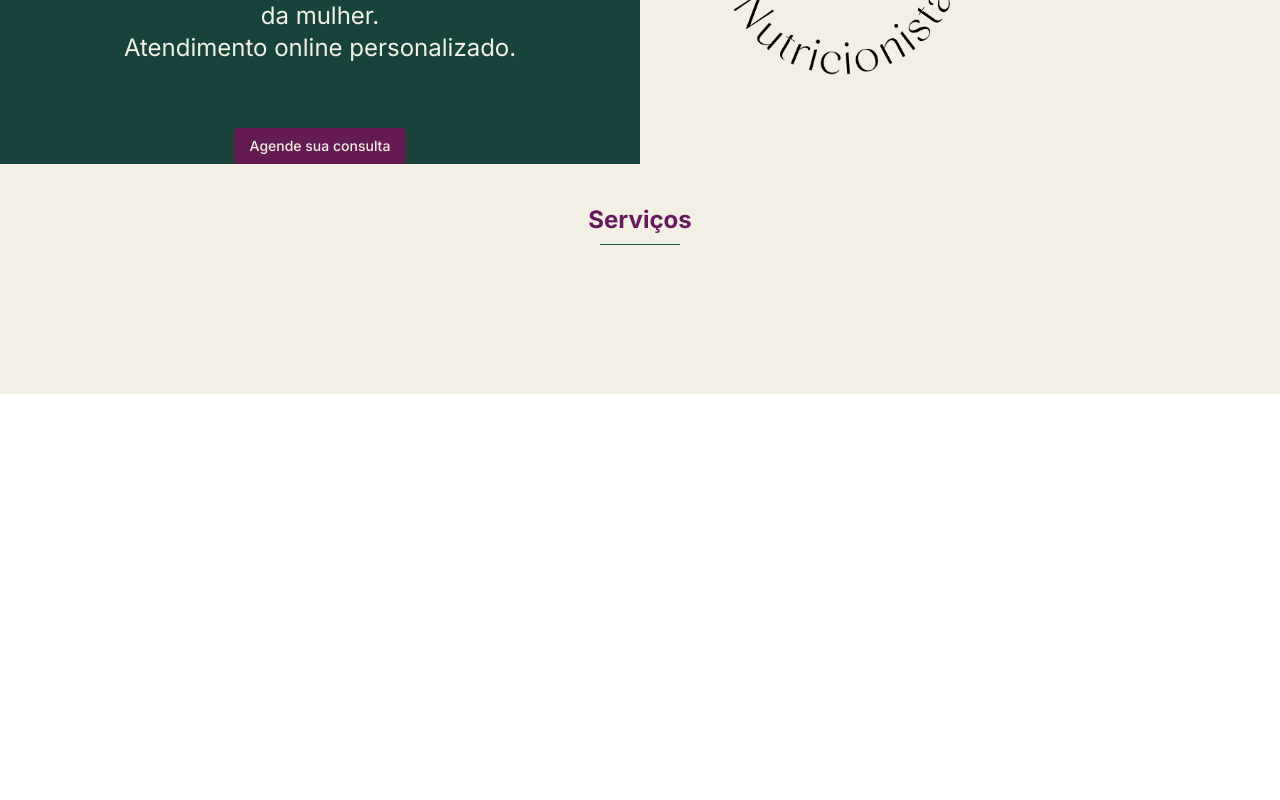
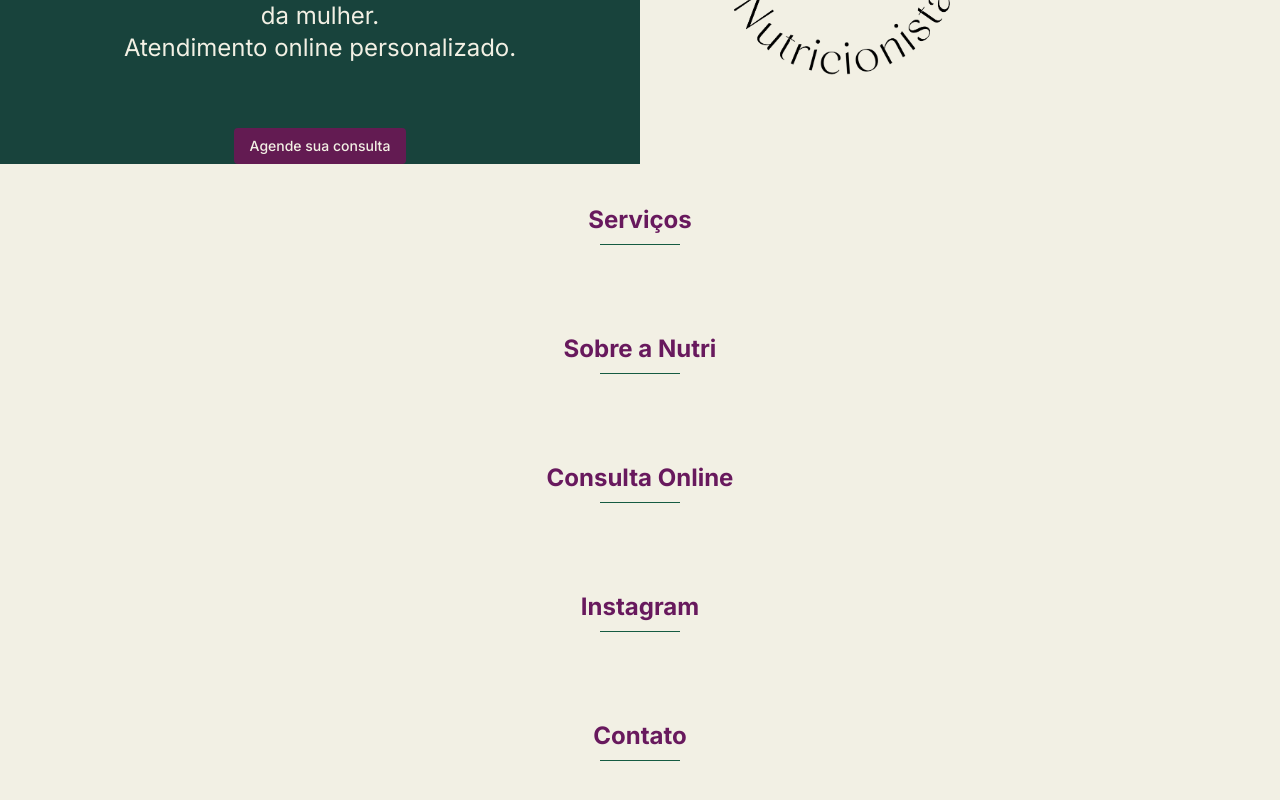
Before and after one commit to m4rcaoferole/rosenutri, a Next.js app: page / in a window 1280 px wide. Shown: the part 406-1206 px from the top of the page. Before the commit the page ends 800 px from the top, so only its background shows below. Built offline with nearby package versions, Linux system fonts and the light colour scheme.

Commit message:
add components basic `NutriSection` `AboutNutri` `ConsultOnline``Contact``Instagram``Missions`

```diff
--- a/src/app/page.tsx
+++ b/src/app/page.tsx
@@ -1,34 +1,30 @@
-import Image from 'next/image';
-import logoCircular from '../assets/logo-rose-circular-original.png';
 import Sidebar from '@/components/Sidebar';
-import Services from '@/components/Services';
+import Services from '@/components/Missions';
+import NutriSection from '@/components/NutriSection';
+import AboutNutri from '@/components/AboutNutri';
+import ConsultOnline from '@/components/ConsultOnline';
+import Instagram from '@/components/Instagram';
+import Contact from '@/components/Contact';
 
 export default function Home() {
   return (
     <div className='flex min-h-screen flex-col'>
       <Sidebar />
 
-      <section className="flex h-30 mt-[150px]">
-        <div className="flex-1 pt-14 space-y-16 text-center bg-midori200">
-          <div className="leading-10 space-y-12">
-            <h1 className="text-4xl text-shiro100 font-medium font-serif px-30">Rosemary Azuma</h1>
-            <p className="text-shiro100 text-2xl">Conquistando a sua melhor saúde!</p>
-            <p className="text-shiro100 text-2xl">
-              Nutricionista especialista em emagrecimento e saúde da mulher.
-              <br /> Atendimento online personalizado.
-            </p>
-          </div>
-          <button className="px-4 py-2 text-sm text-shiro100 rounded font-medium bg-murasaki300 hover:bg-murasaki200">
-            Agende sua consulta
-          </button>
-        </div>
-        <div className="flex-1">
-          <Image src={logoCircular} height={400} alt="" />
-        </div>
-      </section>
-      <div>
+      <div className=''>
+        <NutriSection />
+
         <Services />
+
+        <AboutNutri />
+
+        <ConsultOnline />
+
+        <Instagram />
+
+        <Contact />
       </div>
+
     </div>
   );
 }
--- a/src/components/Services.tsx
+++ b/src/components/AboutNutri/index.tsx
@@ -1,13 +1,11 @@
+import React from 'react'
 
-export default function Services() {
+export default function AboutNutri() {
   return (
     <div className='mx-auto max-w-6xl px-20 py-10 flex flex-col items-center'>
-      <h2 className="font-bold text-murasaki200 text-2xl">Serviços</h2>
+      <h2 className="font-bold text-murasaki200 text-2xl">Sobre a Nutri</h2>
 
       <div className="h-px w-20 bg-midori100 my-2" />
-
-
-
     </div>
   )
 }
--- /dev/null
+++ b/src/components/ConsultOnline/index.tsx
@@ -0,0 +1,11 @@
+import React from 'react'
+
+export default function ConsultOnline() {
+  return (
+    <div className='mx-auto max-w-6xl px-20 py-10 flex flex-col items-center'>
+      <h2 className="font-bold text-murasaki200 text-2xl">Consulta Online</h2>
+
+      <div className="h-px w-20 bg-midori100 my-2" />
+    </div>
+  )
+}
--- /dev/null
+++ b/src/components/Contact/index.tsx
@@ -0,0 +1,11 @@
+import React from 'react'
+
+export default function Contact() {
+  return (
+    <div className='mx-auto max-w-6xl px-20 py-10 flex flex-col items-center'>
+      <h2 className="font-bold text-murasaki200 text-2xl">Contato</h2>
+
+      <div className="h-px w-20 bg-midori100 my-2" />
+    </div>
+  )
+}
--- /dev/null
+++ b/src/components/Instagram/index.tsx
@@ -0,0 +1,11 @@
+import React from 'react'
+
+export default function Instagram() {
+  return (
+    <div className='mx-auto max-w-6xl px-20 py-10 flex flex-col items-center'>
+      <h2 className="font-bold text-murasaki200 text-2xl">Instagram</h2>
+
+      <div className="h-px w-20 bg-midori100 my-2" />
+    </div>
+  )
+}
--- /dev/null
+++ b/src/components/Missions/index.tsx
@@ -0,0 +1,13 @@
+
+export default function Missions() {
+  return (
+    <div className='mx-auto max-w-6xl px-20 py-10 flex flex-col items-center'>
+      <h2 className="font-bold text-murasaki200 text-2xl">Serviços</h2>
+
+      <div className="h-px w-20 bg-midori100 my-2" />
+
+
+
+    </div>
+  )
+}
--- /dev/null
+++ b/src/components/NutriSection/index.tsx
@@ -0,0 +1,26 @@
+import Image from "next/image";
+
+import logoCircular from '../../assets/logo-rose-circular-original.png';
+
+export default function NutriSection() {
+  return (
+    <section className="flex h-30 mt-[150px]">
+      <div className="flex-1 pt-14 space-y-16 text-center bg-midori200">
+        <div className="leading-10 space-y-12">
+          <h1 className="text-4xl text-shiro100 font-medium font-serif px-30">Rosemary Azuma</h1>
+          <p className="text-shiro100 text-2xl">Conquistando a sua melhor saúde!</p>
+          <p className="text-shiro100 text-2xl">
+            Nutricionista especialista em emagrecimento e saúde da mulher.
+            <br /> Atendimento online personalizado.
+          </p>
+        </div>
+        <button className="px-4 py-2 text-sm text-shiro100 rounded font-medium bg-murasaki300 hover:bg-murasaki200">
+          Agende sua consulta
+        </button>
+      </div>
+      <div className="flex-1">
+        <Image src={logoCircular} height={400} alt="" />
+      </div>
+    </section>
+  );
+}
--- /dev/null
+++ b/src/components/Sidebar/OverlayMenu.tsx
@@ -0,0 +1,16 @@
+import { NavItem } from './NavItem';
+
+interface OverlayMenuProps {
+  title: string;
+  href: string;
+}
+
+export default function OverlayMenu({ href, title }: OverlayMenuProps) {
+  return (
+    <ul className=" flex flex-col py-10 items-center z-10">
+      <li>
+        <NavItem href={href} title={title} />
+      </li>
+    </ul>
+  );
+}
```
Also changed, not shown: 1 other file (tests, documents, lock files or other folders).
